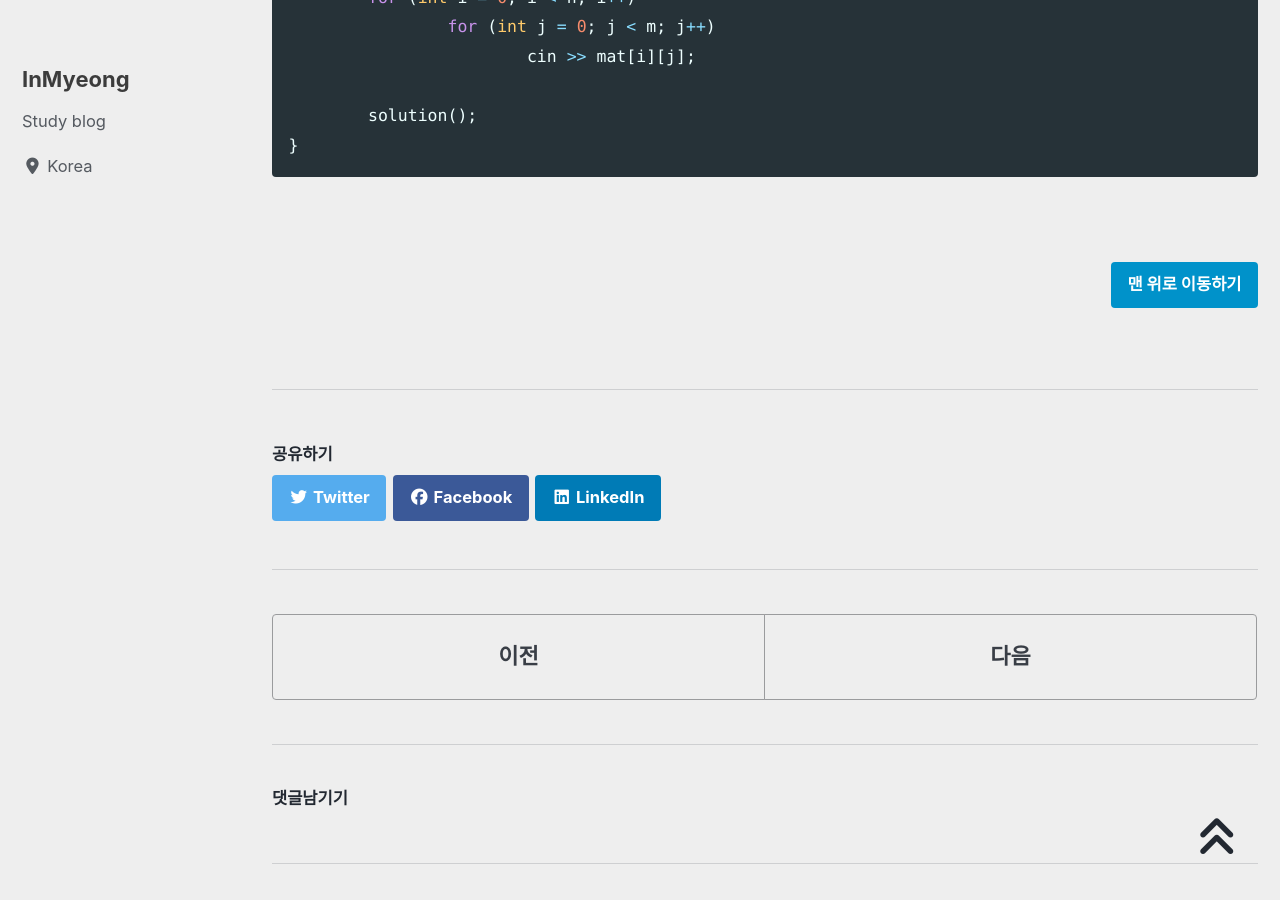
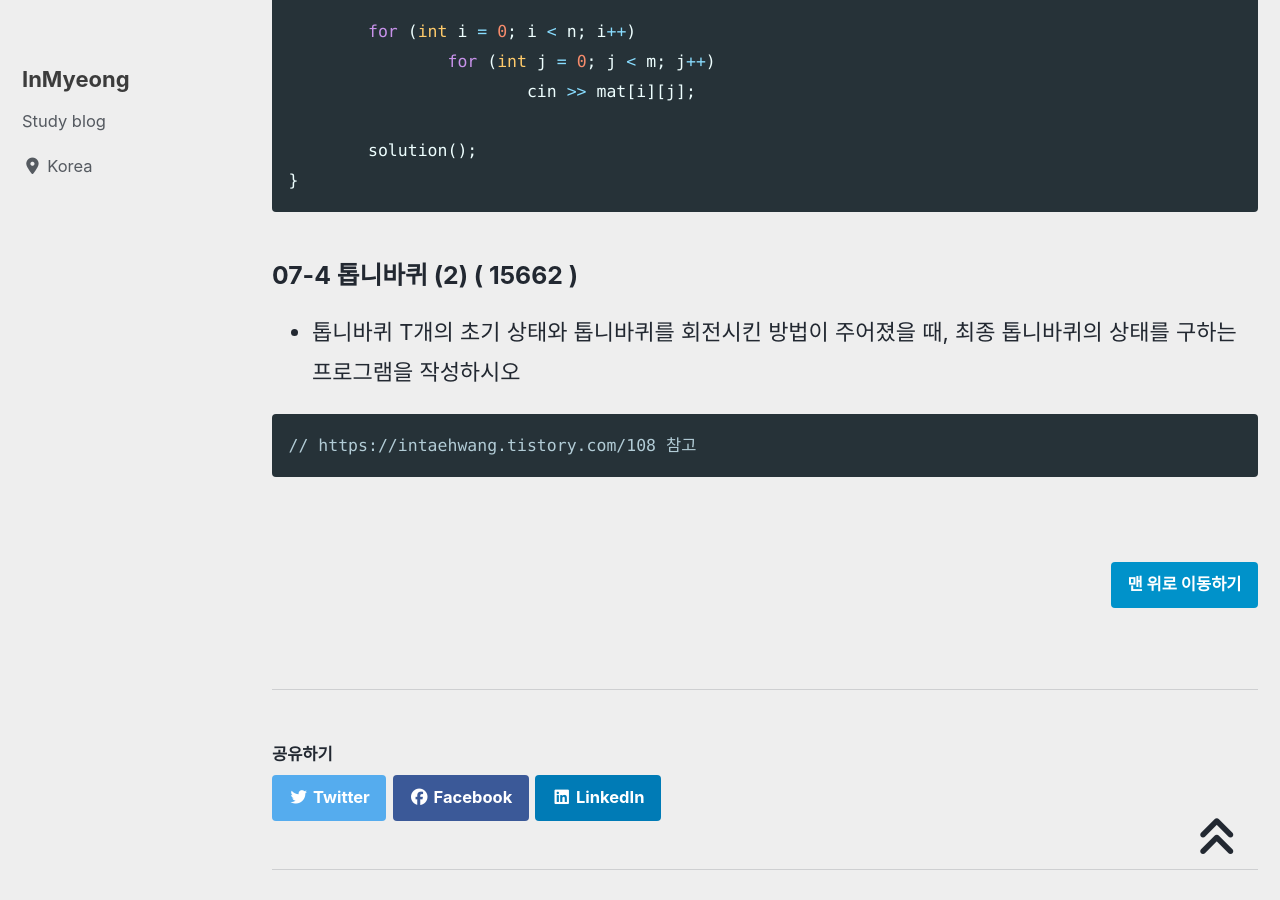
Before and after one commit to devMyeong/devMyeong.github.io, a Jekyll site: the page built from _posts/codingTest/2022-09-25-백준.md, in a window 1280 px wide and 900 px high, scrolled down 55695 px. Built offline with Jekyll 4.4.1, drawn with Linux system fonts in a browser that asks for light colours; cached includes are drawn as plain includes; nearby versions of some CDN libraries; some web fonts are replaced; comment, search, counter and statistics services are not loaded; some of the changed text lies outside the part shown.

Commit message:
Docs : 백준 시뮬레이션 코드 추가

````diff
--- a/_posts/codingTest/2022-09-25-백준.md
+++ b/_posts/codingTest/2022-09-25-백준.md
@@ -1696,7 +1696,7 @@ int main()
 ```
 
 ### 07-3 배열 돌리기 2 ( 16927 )
--
+- 배열과 정수 R이 주어졌을 때, 배열을 R번 회전시킨 결과를 구해보자
 
 ```cpp
 // https://conkjh032.tistory.com/278 참고
@@ -1789,6 +1789,13 @@ int main(void)
 }
 ```
 
+### 07-4 톱니바퀴 (2) ( 15662 )
+- 톱니바퀴 T개의 초기 상태와 톱니바퀴를 회전시킨 방법이 주어졌을 때, 최종 톱니바퀴의 상태를 구하는 프로그램을 작성하시오
+
+```cpp
+// https://intaehwang.tistory.com/108 참고
+```
+
 <br>
 
 [맨 위로 이동하기](#){: .btn .btn--primary }{: .align-right}
````
